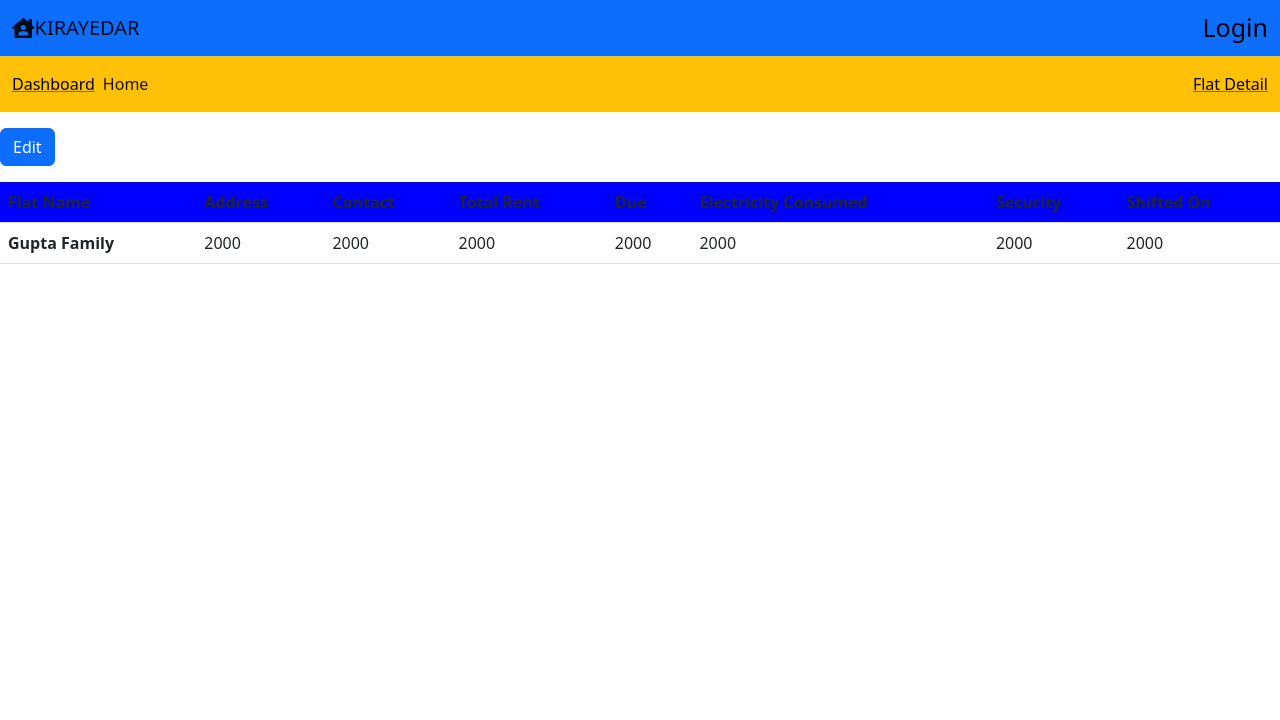
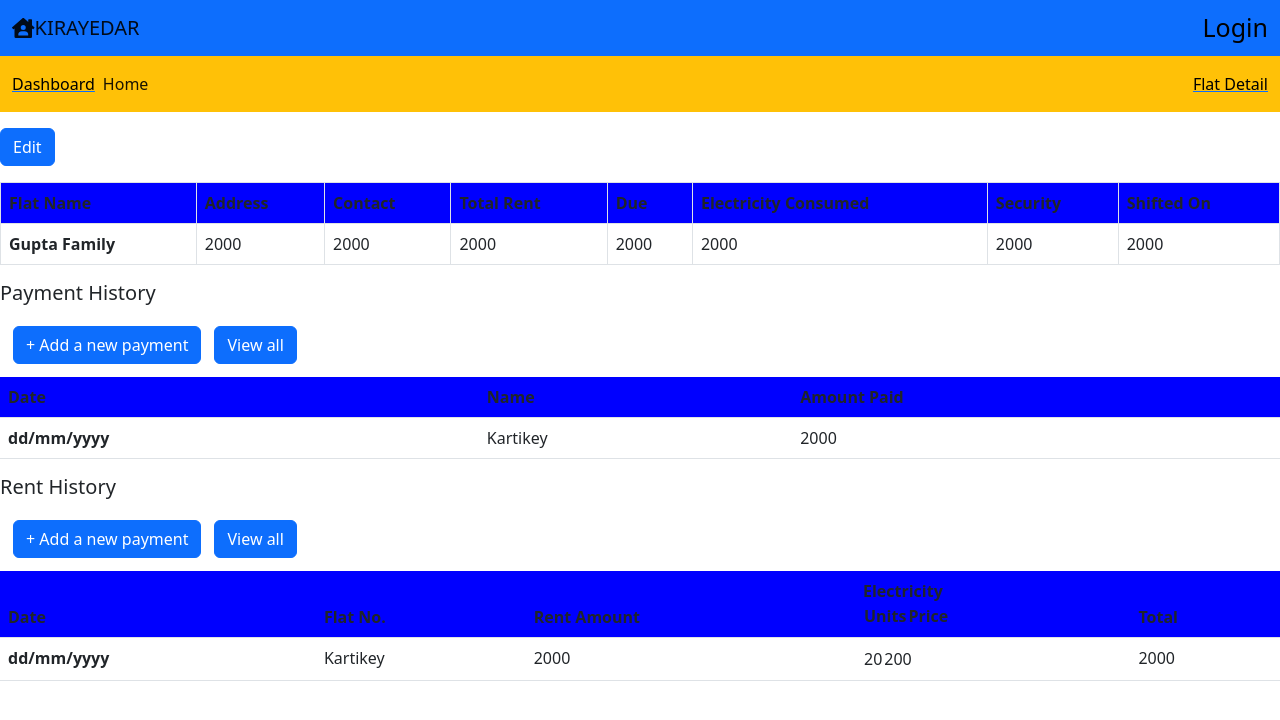
Before and after one commit to balramg7/ownerflats, a React (Create React App) app: page /info in a window 1280 px wide. Shown: the top 720 px of the page. Built offline with nearby package versions, Linux system fonts and the light colour scheme.

Commit message:
new file

```diff
--- a/src/component/Header.js
+++ b/src/component/Header.js
@@ -56,11 +56,13 @@ import { Link } from 'react-router-dom';
                     <Link to="/info">
         <div
           style={{
+            type: "button",
             position: "end",
             top: "20px",
             left: "700%",
             color: "black",
             fontSize: "16px",
+
           }}
         >
           Flat Detail
--- a/src/component/content/FlatDetails/Info.js
+++ b/src/component/content/FlatDetails/Info.js
@@ -8,16 +8,16 @@ export default function Info() {
           <button className="btn btn-primary my-3">Edit</button>
         </div>
         <div>
-        <table className="table striped bordered hover">
-    <thead style={{backgroundColor: 'blue'}}>
+          <table className="table table-bordered">
+            <thead style={{ backgroundColor: 'blue' }}>
               <tr>
-        <th scope="col mx-3" >Flat Name</th>
+                <th scope="col mx-3">Flat Name</th>
                 <th scope="col">Address</th>
-        <th scope="col" >Contact</th>
+                <th scope="col">Contact</th>
                 <th scope="col">Total Rent</th>
-        <th scope="col" >Due</th>
+                <th scope="col">Due</th>
                 <th scope="col">Electricity Consumed</th>
-        <th scope="col" >Security</th>
+                <th scope="col">Security</th>
                 <th scope="col">Shifted On</th>
               </tr>
             </thead>
@@ -36,6 +36,73 @@ export default function Info() {
           </table>
         </div>
 
+        <h5>Payment History</h5>
+        <button type="button" className="btn btn-primary"
+          style={{
+            position: "end",
+            margin: "13px",
+          }}>
+        + Add a new payment
+      </button><button type="button" className="btn btn-primary">
+          View all
+        </button>
+        <div>
+          <table className="table striped bordered hover">
+            <thead style={{ backgroundColor: 'blue' }}>
+              <tr>
+                <th scope="col mx-3">Date</th>
+                <th scope="col">Name</th>
+                <th scope="col">Amount Paid</th>
+              </tr>
+            </thead>
+            <tbody>
+              <tr>
+                <th scope="row">dd/mm/yyyy</th>
+                <td>Kartikey</td>
+                <td>2000</td>
+              </tr>
+            </tbody>
+          </table>
+        </div>
+        <h5> Rent History</h5>
+        <button type="button" className="btn btn-primary"
+          style={{
+            position: "end",
+            margin: "13px",
+          }}>
+        + Add a new payment
+      </button><button type="button" className="btn btn-primary">
+          View all
+        </button>
+        <div>
+          <table className="table striped bordered hover">
+            <thead style={{ backgroundColor: 'blue' }}>
+              <tr>
+                <th scope="col mx-3">Date</th>
+                <th scope="col">Flat No.</th>
+                <th scope="col">Rent Amount</th>
+                <th scope="col">
+                  Electricity
+                  <th scope="col">Units</th>
+                  <th scope="col">Price</th>
+                </th>
+                <th scope="col">Total</th>
+              </tr>
+            </thead>
+            <tbody>
+              <tr>
+                <th scope="row">dd/mm/yyyy</th>
+                <td>Kartikey</td>
+                <td>2000</td>
+                <td>
+                <td>20</td>
+                <td>200</td>
+                </td>
+                <td>2000</td>
+              </tr>
+            </tbody>
+          </table>
+        </div>
       </>
   )
 }
```
Lines whose indentation alone changed are shown as unchanged.
